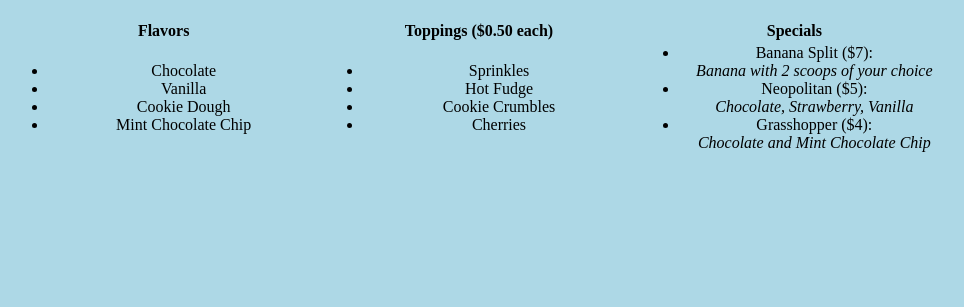
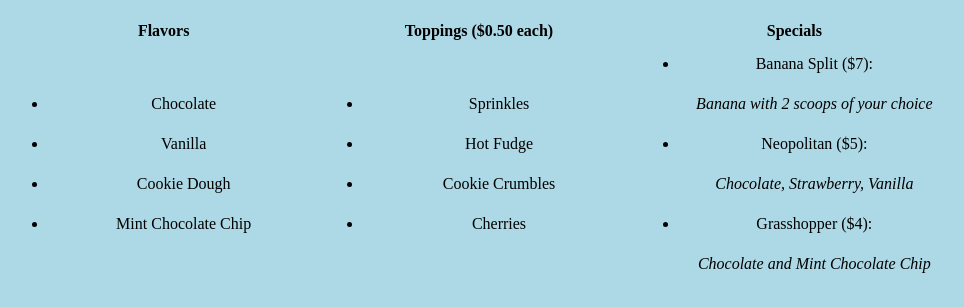
Before and after one commit to MrsZimmerman/Coding, a plain HTML site: page IceCream/index.html in a window 1280 px wide. Shown: the part 93-400 px from the top of the page, without its empty margins (161-1125 px from the left). Drawn offline with Linux system fonts and the light colour scheme.

Commit message:
Update styles.css

```diff
--- a/IceCream/styles.css
+++ b/IceCream/styles.css
@@ -5,3 +5,7 @@ body{
 table{
   text-align: center;
 }
+ul{
+  text-decoration:none;
+  line-height: 2.5em;
+}
```
